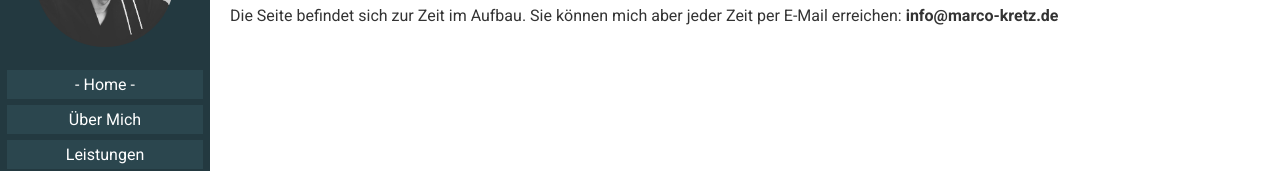
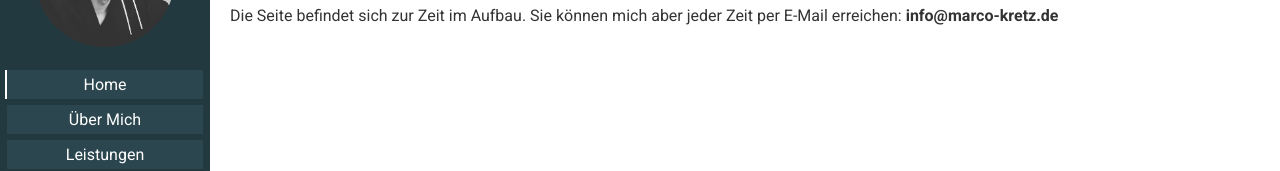
Before and after one commit to marco-kretz/marco-kretz.github.io, a Vue app: page /impressum in a window 1280 px wide. Shown: the part 164-335 px from the top of the page. Built offline with nearby package versions, Linux system fonts and the light colour scheme.

Commit message:
Nav active

```diff
--- a/src/components/Sidebar.vue
+++ b/src/components/Sidebar.vue
@@ -104,12 +104,8 @@ $fontColor: #8ce5ff;
 
           &.router-link-exact-active,
           &:hover {
-            &::before {
-              content: "- ";
-            }
-            &::after {
-              content: " -";
-            }
+            border-left: 2px solid white;
+            margin-left: -2px;
           }
         }
       }
```
